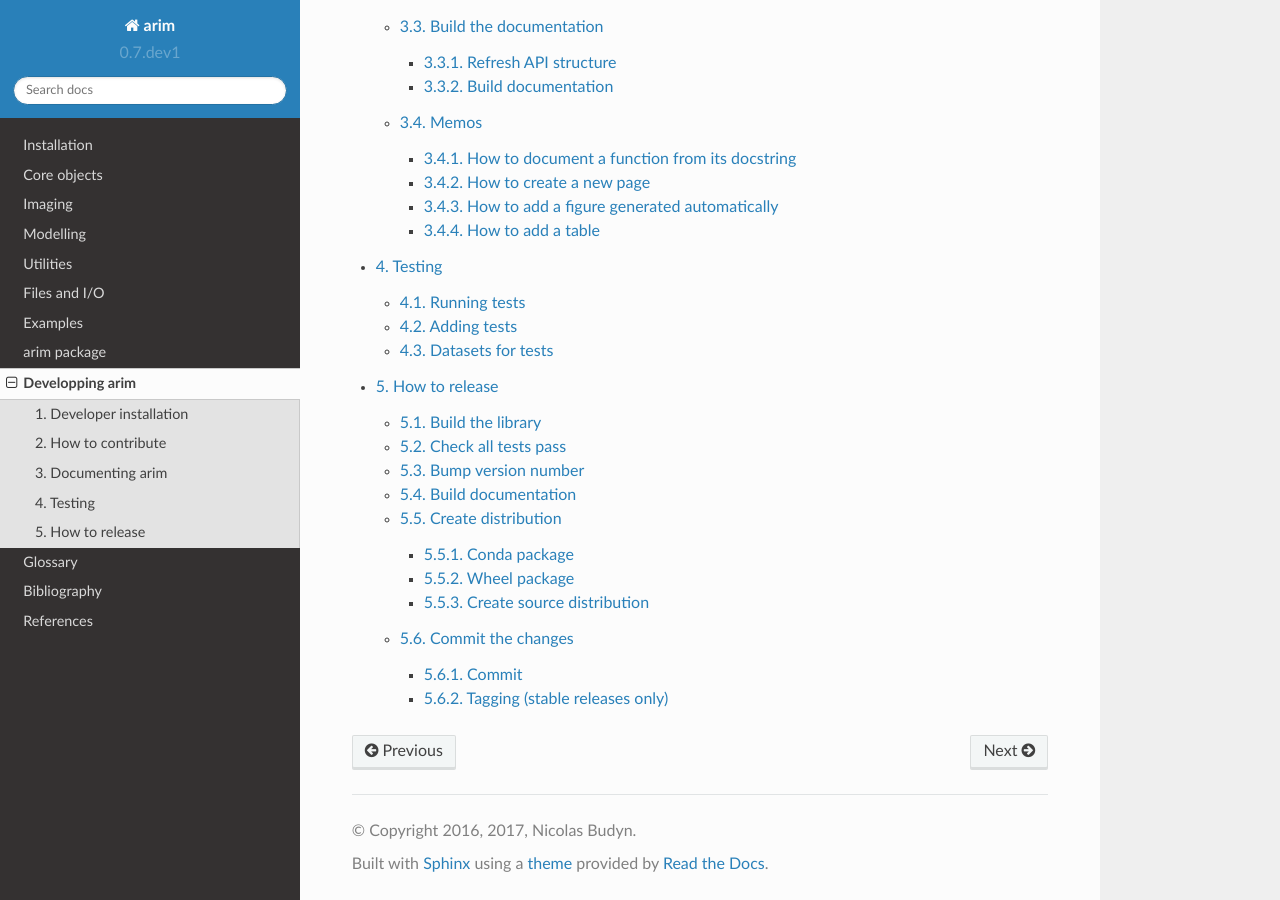
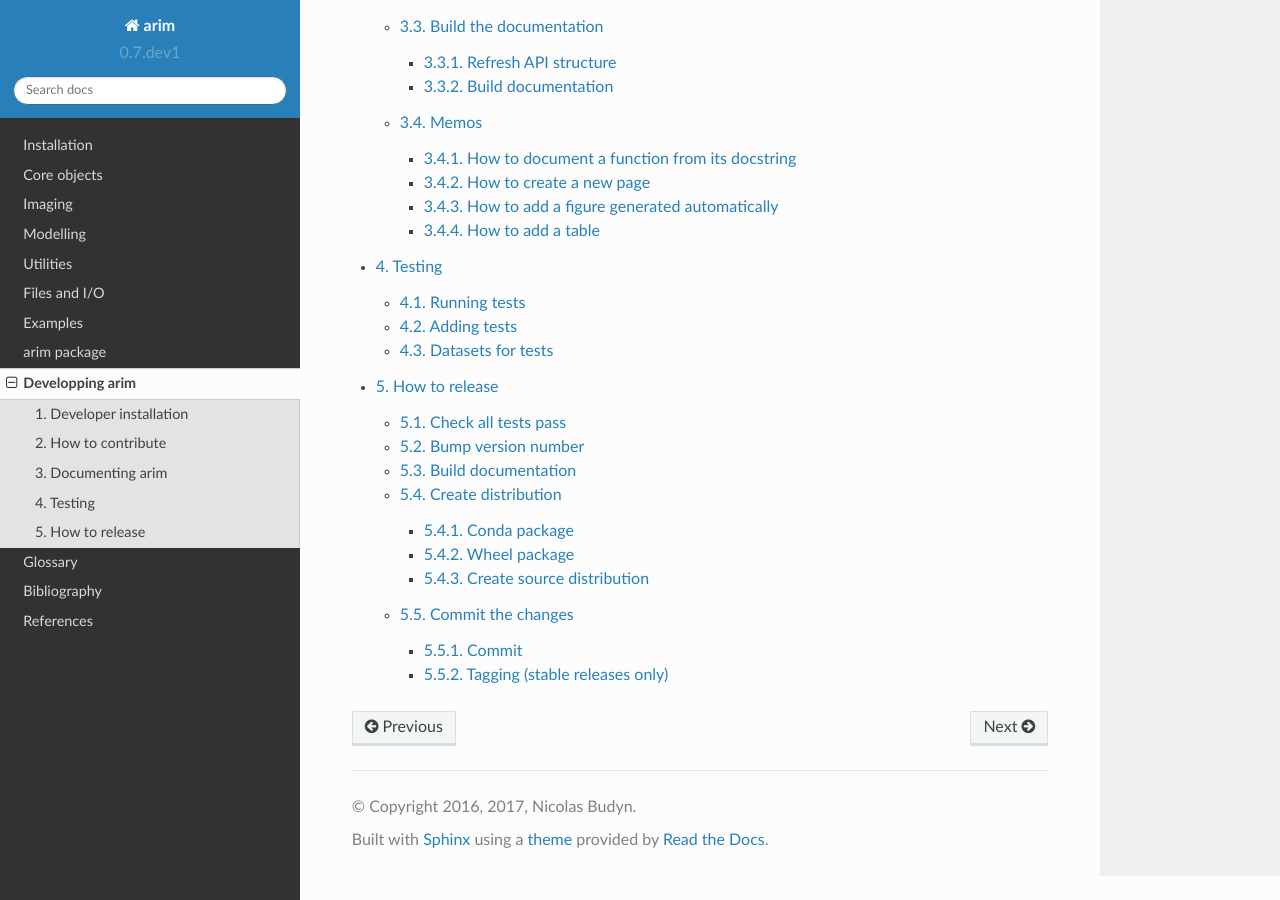
Before and after one commit to ndtatbristol/arim, a Sphinx documentation site: the page built from docs/source/development/index.rst, in a window 1280 px wide and 900 px high, scrolled down 807 px. Built offline with Sphinx 7.4.7 and the Read the Docs theme 2.0.0, drawn with Linux system fonts in a browser that asks for light colours.

Commit message:
documentation: fix warning

```diff
--- a/docs/source/development/releasing.rst
+++ b/docs/source/development/releasing.rst
@@ -6,16 +6,10 @@ Release arim to share it with users.
 
 Remark: it is not necessary to release arim for each commit.
 
-Build the library
-=================
-
-Cf. :doc:`building`
-
 Check all tests pass
 ====================
 
 All tests must pass. Cf. :ref:`run_tests`.
-
 
 Bump version number
 ===================
```
